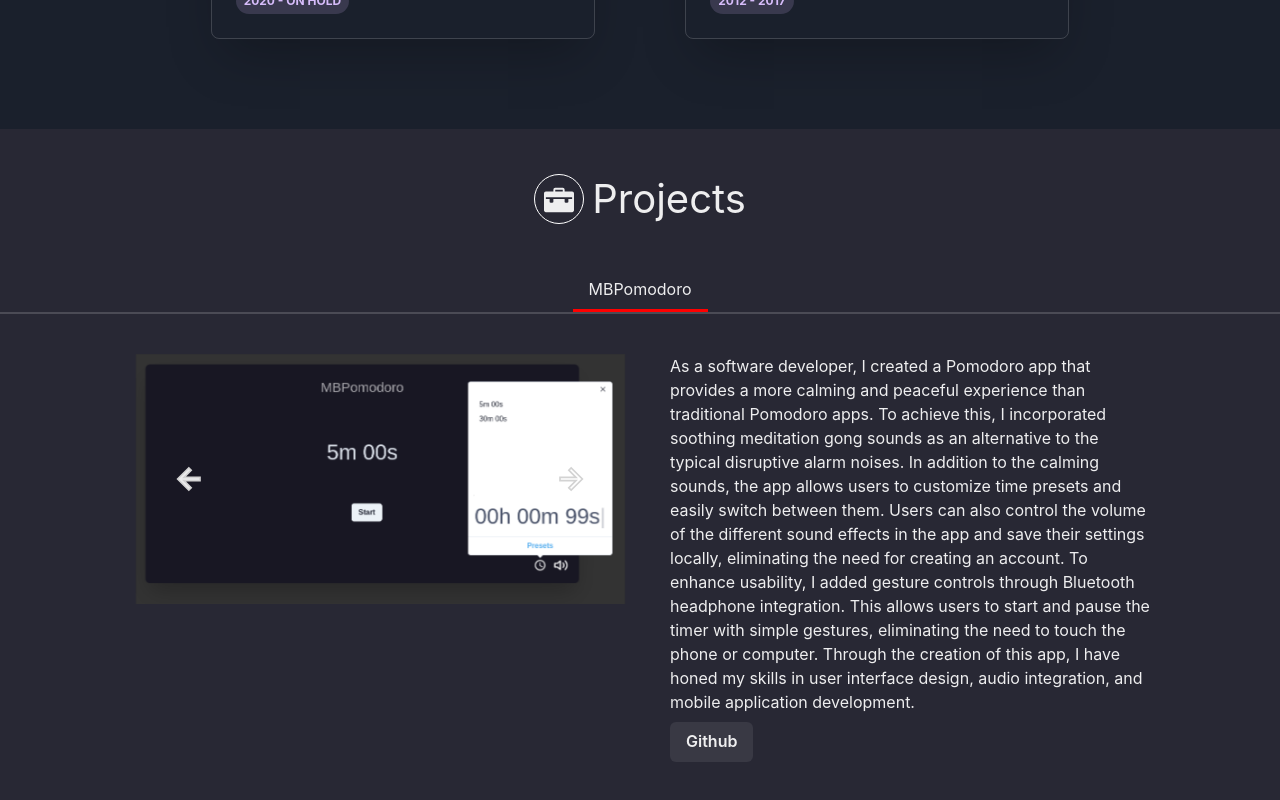
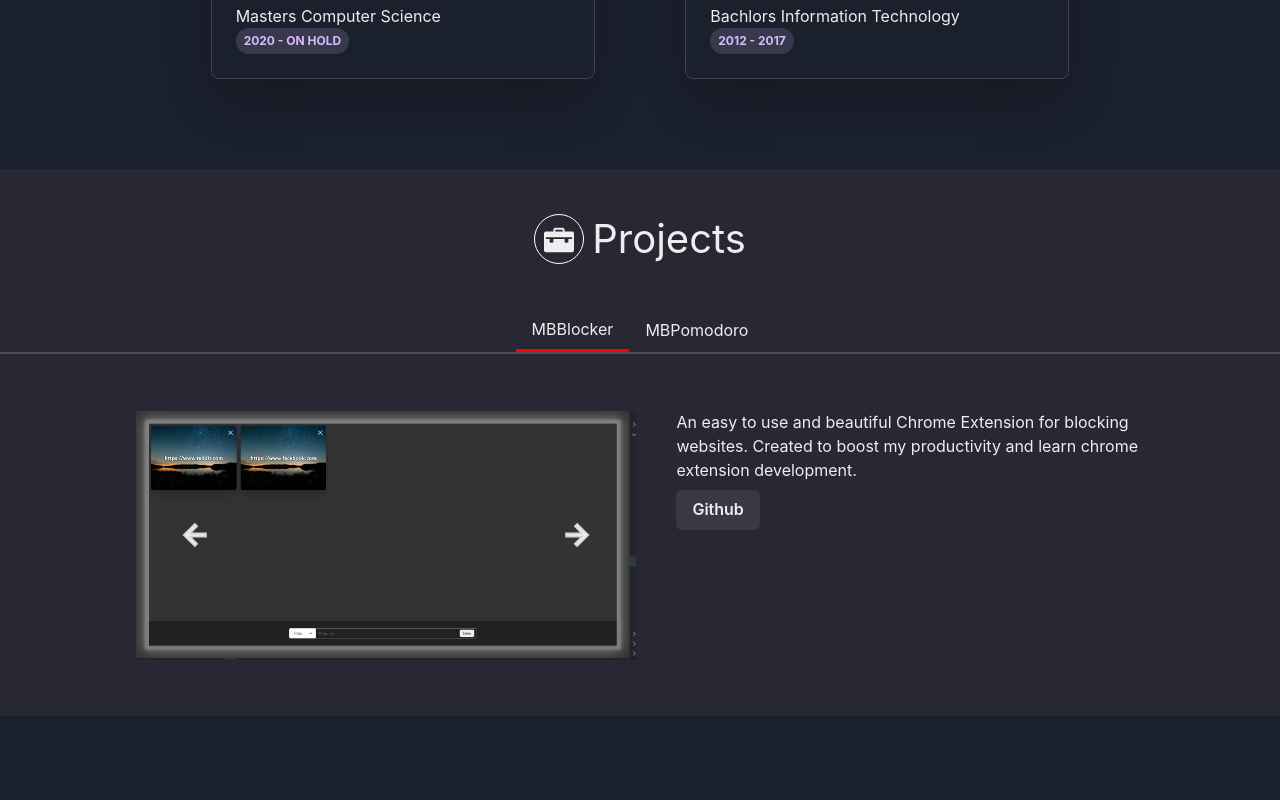
Before and after one commit to ffTsuzuku/ffTsuzuku.github.io, a React (Vite) app: page / in a window 1280 px wide. Shown: the part 2926-3726 px from the top of the page. After the commit the page ends 3642 px from the top, so only its background shows below. Built offline with nearby package versions, Linux system fonts and the light colour scheme.

Commit message:
project update

```diff
--- a/src/components/Projects.tsx
+++ b/src/components/Projects.tsx
@@ -27,6 +27,7 @@
 
     const ProjectListJSX: JSX.Element[] = []
     const ProjectDetailsJSX: JSX.Element[] = []
+    const ProjectDetailsListJSX: JSX.Element[] = []
 
     for (const project of projects) {
         const { name, github, description, screenshots } = project
@@ -63,19 +64,17 @@
         )
     }
 
+    for (const detail of ProjectDetailsJSX) {
+        ProjectDetailsListJSX.push(
+            <TabPanel textAlign={'start'}>{detail}</TabPanel>
+        )
+    }
+
     return (
         <>
-            <Box
-                maxWidth={'100vw'}
-                ref={element}
-                backgroundColor={bgColor}
-            >
+            <Box maxWidth={'100vw'} ref={element} backgroundColor={bgColor}>
                 <Link id='Projects' />
-                <HStack
-                    justifyContent={'center'}
-                    marginY={10}
-                    paddingTop={10}
-                >
+                <HStack justifyContent={'center'} marginY={10} paddingTop={10}>
                     <CircleIconWrapper icon={ImBriefcase} />
                     <Text
                         fontSize={{
@@ -96,9 +95,7 @@
                         {ProjectListJSX}
                     </TabList>
 
-                    <TabPanels textAlign={'start'}>
-                        {ProjectDetailsJSX}
-                    </TabPanels>
+                    <TabPanels>{ProjectDetailsListJSX}</TabPanels>
                 </Tabs>
             </Box>
         </>
--- a/src/data.ts
+++ b/src/data.ts
@@ -14,6 +14,9 @@
 import pomodoroScreenshot1 from './imgs/projects/mbpomodoro/s1.png'
 import pomodoroScreenshot2 from './imgs/projects/mbpomodoro/s2.png'
 import pomodoroScreenshot3 from './imgs/projects/mbpomodoro/s3.png'
+
+import mbblocker1 from './imgs/projects/mbblocker/1.png'
+
 import { CarouselImage } from './components/ImageCarousel'
 
 interface Work {
@@ -62,6 +65,7 @@
             responsibilities: [
                 'Full Stack Software Developer working in ReactJS, PHP/Laravel, MySQL, Node, TypeScript and some Python.',
                 'Was made lead front-end developer of several projects one of which was a web gallery client that allows for advanced AI-Object Detection, AI-Based Filtering, and Weather Tracking, which is being used by Amazon Facilities',
+                'Lead Back-end developer in charge of designing and coding the back-end api for a CRM application.',
                 'Wrote a BIM Model Viewer that allows customers to view 3D renderings of their facilities both through a web canvas and VR Headset. ',
                 'Maintain a large portion of the companies repositories.',
                 'Migrated Code Bases from Angular 1 to React, which greatly reduced the number of bugs, and improved application responsiveness',
@@ -151,6 +155,13 @@
     ],
     projects: [
         {
+            name: 'MBBlocker',
+            screenshots: [{ image: mbblocker1 }],
+            description:
+                'An easy to use and beautiful Chrome Extension for blocking websites. Created to boost my productivity and learn chrome extension development.',
+            github: 'https://github.com/ffTsuzuku/MBBlocker',
+        },
+        {
             name: 'MBPomodoro',
             screenshots: [
                 { image: pomodoroScreenshot1 },
```
Also changed, not shown: src/imgs/projects/mbblocker/1.PNG (added).
